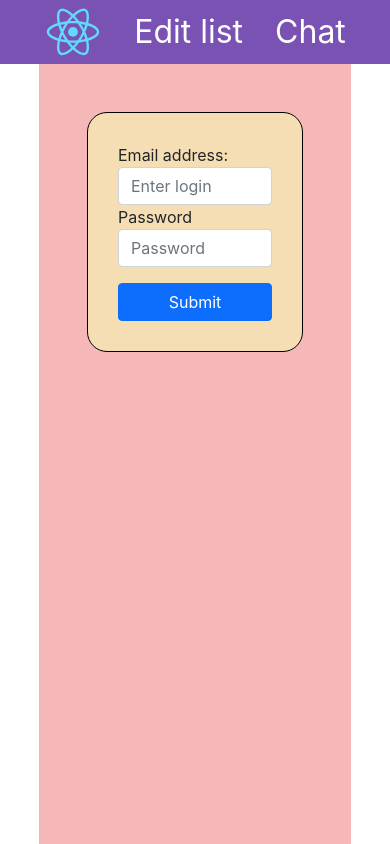
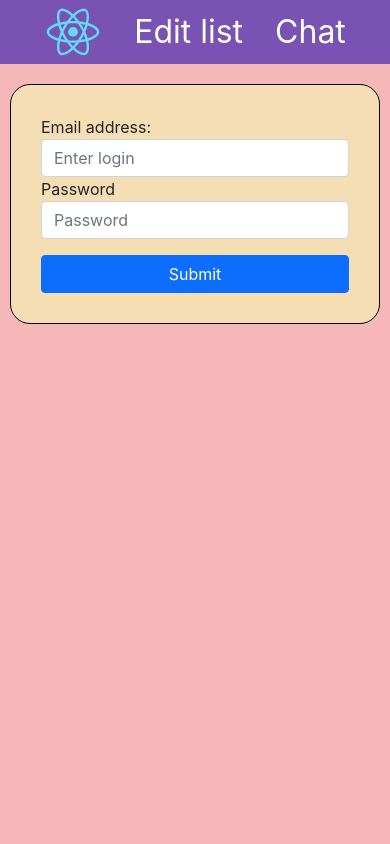
Before and after one commit to tema2294/crypto-wallet, a React (Create React App) app: page /login in a window 390 px wide. Built offline with nearby package versions, Linux system fonts and the light colour scheme; no server answers.

Commit message:
update table

```diff
--- a/src/components/content-container/pageContainer.tsx
+++ b/src/components/content-container/pageContainer.tsx
@@ -8,7 +8,7 @@ interface IPageContainer {
 const PageContainer = (props: IPageContainer) => {
     const {children} = props
     return (
-        <div className='page-container p-5'>
+        <div className='page-container'>
             {children}
         </div>
     )
--- a/src/components/content-container/style.scss
+++ b/src/components/content-container/style.scss
@@ -5,6 +5,7 @@
   display: flex;
   flex-wrap: wrap;
   gap: 20px;
+  padding: 3rem;
 }
 
 
@@ -19,3 +20,10 @@
     transform: rotate(360deg);
   }
 }
+
+@media (max-width: 800px) {
+  .page-container {
+    margin: 0;
+    padding: 20px 10px;
+  }
+}
--- a/src/components/header/style.scss
+++ b/src/components/header/style.scss
@@ -32,3 +32,8 @@
   color: white;
   font-weight: bold;
 }
+@media (max-width: 800px) {
+  .header-user-info {
+    display: none;
+  }
+}
--- a/src/components/price-change-table/price-change-table.tsx
+++ b/src/components/price-change-table/price-change-table.tsx
@@ -6,7 +6,6 @@ interface IPriceChangeTable {
 }
 export const PriceChangeTable = (props: IPriceChangeTable) => {
     const {
-        price_change_24h,
         price_change_percentage_24h,
         price_change_percentage_7d,
         price_change_percentage_30d,
@@ -15,7 +14,6 @@ export const PriceChangeTable = (props: IPriceChangeTable) => {
         <table className="table table-price-change">
             <thead>
             <tr>
-                <th scope="col">1h</th>
                 <th scope="col">24h</th>
                 <th scope="col">7d</th>
                 <th scope="col">30d</th>
@@ -23,7 +21,6 @@ export const PriceChangeTable = (props: IPriceChangeTable) => {
             </thead>
             <tbody>
             <tr>
-                <td>{price_change_24h.toFixed(1)} %</td>
                 <td>{price_change_percentage_24h.toFixed()} %</td>
                 <td>{price_change_percentage_7d.toFixed()} %</td>
                 <td>{price_change_percentage_30d.toFixed()} %</td>
--- a/src/components/price-change-table/style.scss
+++ b/src/components/price-change-table/style.scss
@@ -1,5 +1,7 @@
 .table-price-change {
+  margin-top: 10px;
   th,td {
     padding: 0!important;
+    text-align: center;
   }
 }
--- a/src/page/mainPage/style.css
+++ b/src/page/mainPage/style.css
@@ -10,3 +10,11 @@
  .card-table {
      margin-top: auto;
  }
+
+
+@media (max-width: 800px) {
+    .card-container {
+        grid-template-columns: 1fr;
+
+    }
+}
```
Also changed, not shown: src/components/widget-container/style.scss (line endings or trailing spaces).
